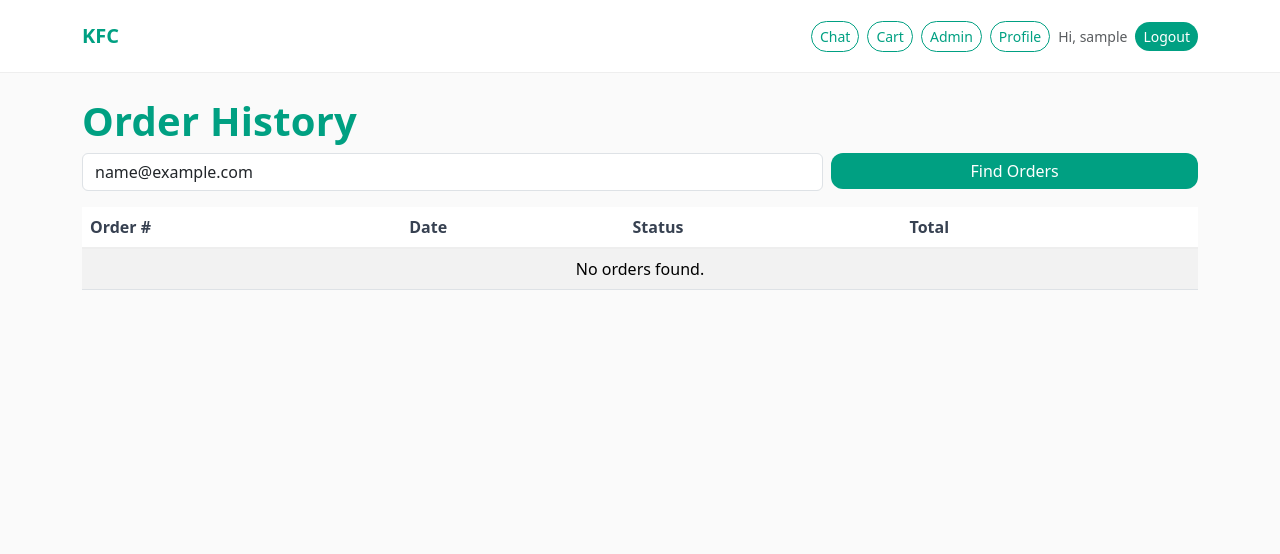
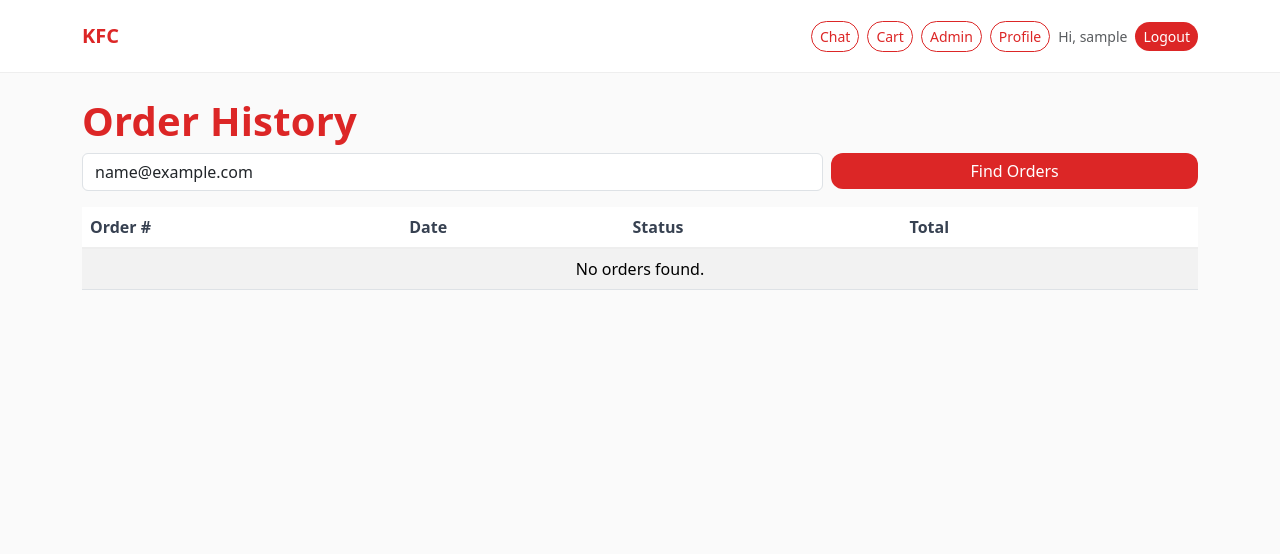
Before and after one commit to kithulovali/django_mongo, a Django app: page /orders/mine/ in a window 1280 px wide. Shown: the top 554 px of the page. Run offline with Django 4.2, Linux system fonts and the light colour scheme; a user stored in the database is signed in; tables that the repository leaves empty hold one stand-in row (values such as "Sample post"); data that the repository does not hold is empty.

Commit message:
red color implimentation

```diff
--- a/static/kfc/theme.css
+++ b/static/kfc/theme.css
@@ -1,7 +1,7 @@
 /* Modern Glovo-like Theme */
 :root{
-  --accent:#00A082; /* Glovo green */
-  --accent-dark:#008466;
+  --accent:#DC2626;
+  --accent-dark:#B91C1C;
   --text:#111827;
   --muted:#6b7280;
   --bg:#fafafa;
@@ -20,12 +20,12 @@ html,body{background:var(--bg); color:var(--text)}
 .kfc-brand{color:var(--accent); font-weight:800; letter-spacing:.2px}
 .card{border:1px solid #eee; border-radius:var(--radius); background:var(--card); box-shadow:var(--shadow)}
 .table thead th{border-bottom:2px solid #eee; color:#374151}
-.table tbody tr:hover{background:#f9fffd}
+.table tbody tr:hover{background:#fff5f5}
 .badge{border-radius:999px; padding:.45rem .7rem}
 .form-label{font-weight:600}
 input[type='text'], input[type='email'], input[type='number'], input[type='file']{border-radius:10px}
 /* Chips */
-.chip{display:inline-block; font-size:.75rem; padding:.25rem .6rem; border-radius:999px; background:#ecfdf5; color:var(--accent); border:1px solid #d1fae5}
+.chip{display:inline-block; font-size:.75rem; padding:.25rem .6rem; border-radius:999px; background:#fef2f2; color:var(--accent); border:1px solid #fecaca}
 /* Product cards */
 .prod-card{transition:transform .15s ease, box-shadow .2s ease}
 .prod-card:hover{transform:translateY(-3px); box-shadow:0 16px 40px rgba(0,0,0,.08)}
```
